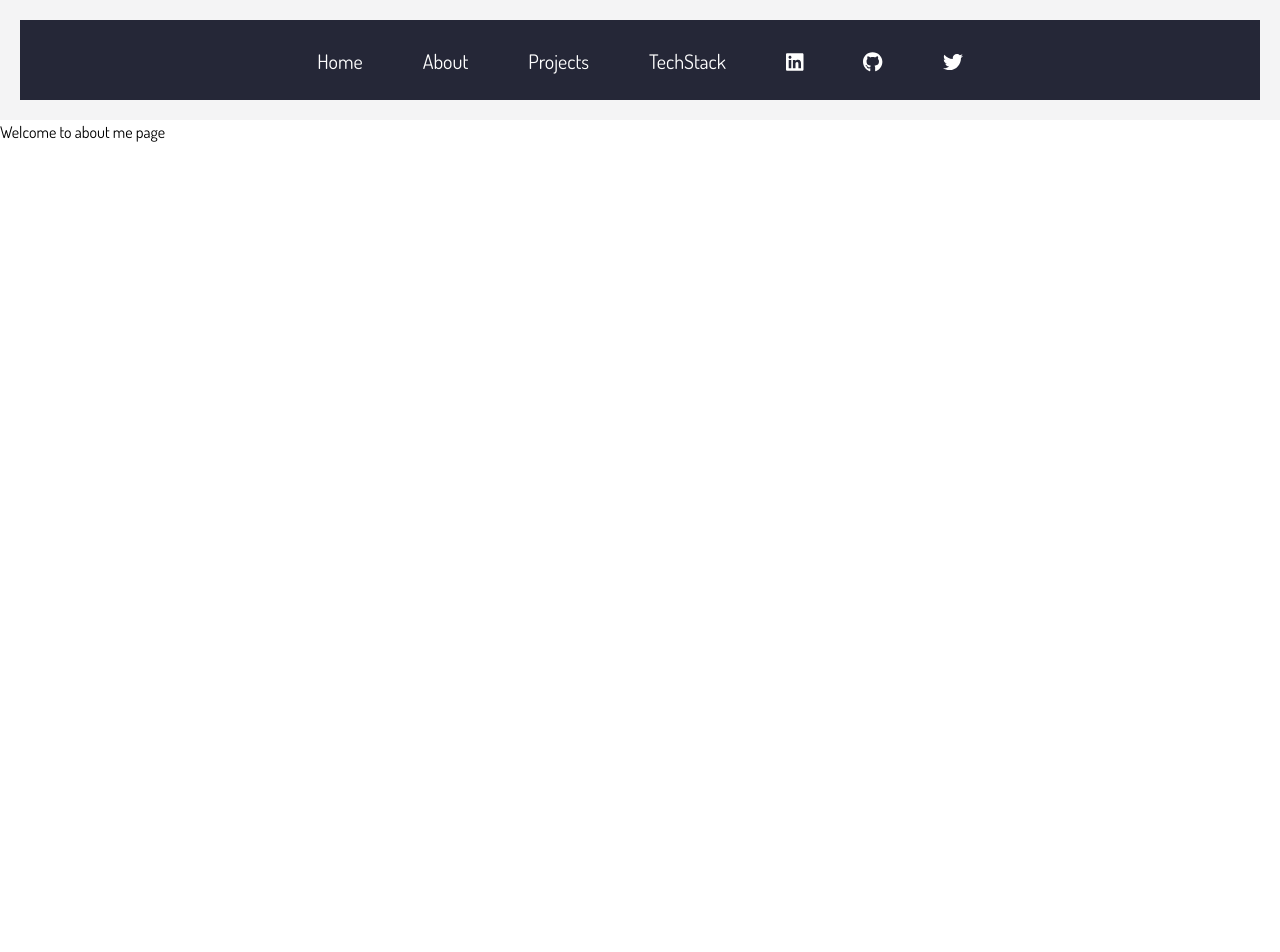
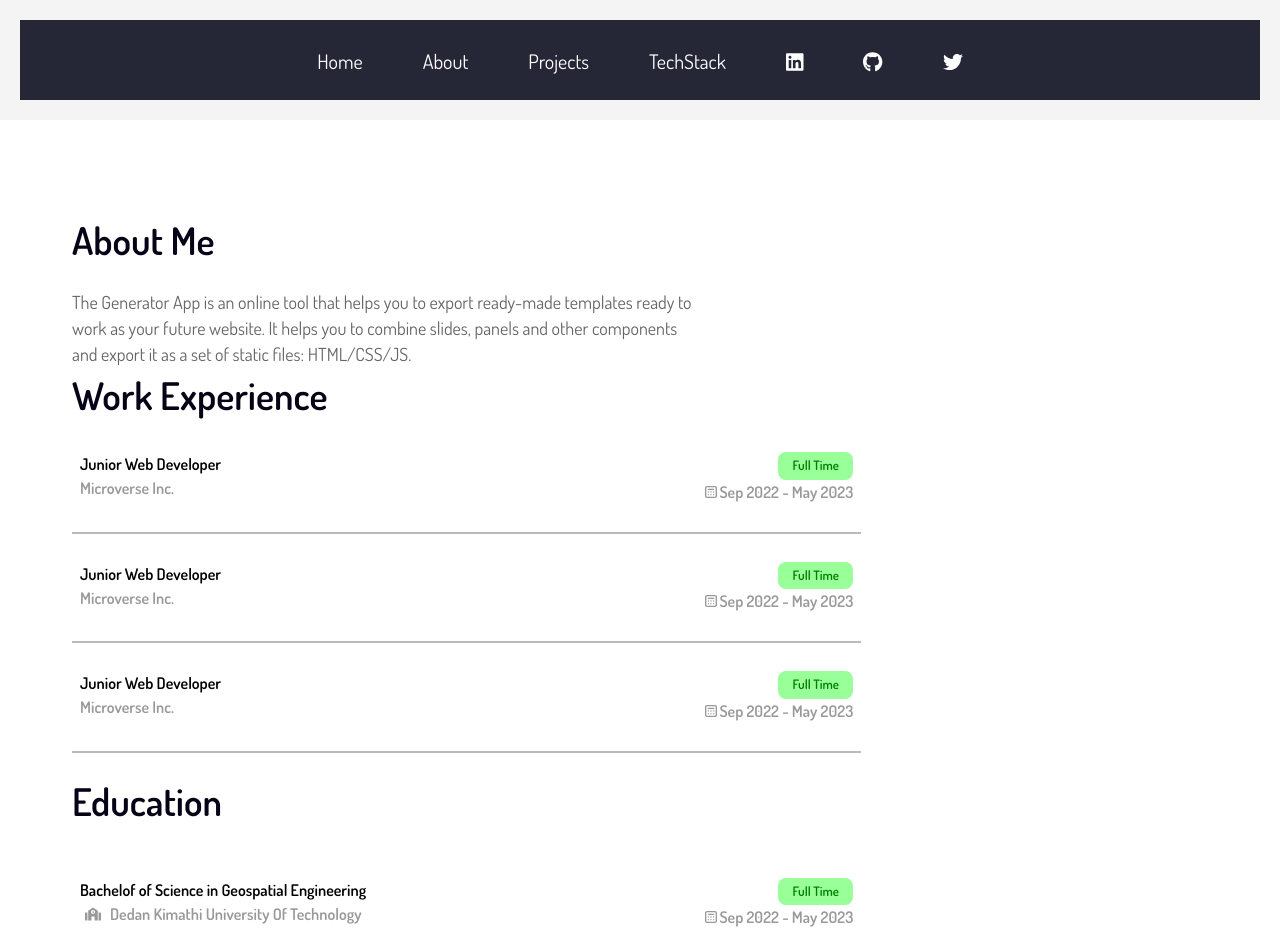
Before and after one commit to kennankole/portfolio, a React (Create React App) app: page /about in a window 1280 px wide. Shown: the top 952 px of the page. Before the commit the page ends 800 px from the top, so only its background shows below. Built offline with nearby package versions, Linux system fonts and the light colour scheme.

Commit message:
Created the about me component Styled the about me component

```diff
--- /dev/null
+++ b/src/features/about/About.css
@@ -0,0 +1,32 @@
+.about-para {
+  font-weight: 400;
+  font-size: 18px;
+  line-height: 26px;
+  color: #666;
+}
+
+.work-titles {
+  border-bottom: 2px solid rgb(187, 185, 185);
+}
+
+.about-education,
+.title,
+.about-work {
+  font-size: 38px;
+}
+
+p {
+  color: #999;
+}
+
+h1 {
+  color: #070317;
+}
+
+span {
+  background: #9f9;
+  border-radius: 8px;
+  font-size: 13px;
+  color: #008000;
+  font-weight: 700;
+}
--- a/src/features/about/About.js
+++ b/src/features/about/About.js
@@ -1,6 +1,99 @@
+import { CgCalendarDates } from 'react-icons/cg';
+import { FaSchool } from 'react-icons/fa';
+import './About.css';
+
 const About = () => (
-  <div>
-    <h2>Welcome to about me page</h2>
-  </div>
+  <section className="flex justify-start p-10 m-8 w-5/6 about-me-section ">
+    <div className="w-4/5 about-container">
+      <div className=" flex flex-col about-me-text">
+        <h1 className="font-bold py-5 title">About Me</h1>
+        <p className="w-4/5 font-semibold about-para">
+          The Generator App is an online
+          tool that helps you to export
+          ready-made templates ready to
+          work as your future website.
+          It helps you to combine slides,
+          panels and other components and
+          export it as a set of static
+          files: HTML/CSS/JS.
+        </p>
+      </div>
+      <div className=" flex flex-col about-me-work">
+        <h1 className="font-bold font-semibold about-work">Work Experience</h1>
+        <div className="flex flex-col work-harts">
+          <div className="flex justify-between py-5 work-titles">
+            <div className="p-2 job-title">
+              <h3 className="font-semibold">Junior Web Developer</h3>
+              <p className="font-semibold">Microverse Inc.</p>
+            </div>
+            <div className="p-2 date">
+              <div className="flex flex justify-end">
+                <span className="font-semibold w-1/2 flex justify-center py-1">Full Time</span>
+              </div>
+              <p className="flex items-center justify-around font-semibold">
+                <CgCalendarDates />
+                Sep 2022 - May 2023
+
+              </p>
+            </div>
+          </div>
+          <div className="flex justify-between py-5 work-titles">
+            <div className="p-2 job-title">
+              <h3 className="font-semibold">Junior Web Developer</h3>
+              <p className="font-semibold">Microverse Inc.</p>
+            </div>
+            <div className="p-2 date">
+              <div className="flex flex justify-end">
+                <span className="font-semibold w-1/2 flex justify-center py-1">Full Time</span>
+              </div>
+              <p className="flex items-center justify-around font-semibold">
+                <CgCalendarDates />
+                Sep 2022 - May 2023
+
+              </p>
+            </div>
+          </div>
+          <div className="flex justify-between py-5 work-titles">
+            <div className="p-2 job-title">
+              <h3 className="font-semibold">Junior Web Developer</h3>
+              <p className="font-semibold">Microverse Inc.</p>
+            </div>
+            <div className="p-2 date">
+              <div className="flex flex justify-end">
+                <span className="font-semibold w-1/2 flex justify-center py-1">Full Time</span>
+              </div>
+              <p className="flex items-center justify-around font-semibold">
+                <CgCalendarDates />
+                Sep 2022 - May 2023
+
+              </p>
+            </div>
+          </div>
+        </div>
+      </div>
+      <div className="flex flex-col about-me-education">
+        <h1 className="font-bold py-5 font-semibold about-education">Education</h1>
+        <div className="flex justify-between py-5 work-titles">
+          <div className="p-2 font-semibold education-title">
+            <h3 className="font-semibold">Bachelof of Science in Geospatial Engineering</h3>
+            <p className="flex items-center justify-around font-semibold">
+              <FaSchool />
+              Dedan Kimathi University Of Technology
+            </p>
+          </div>
+          <div className="p-2 date font-semibold">
+            <div className="flex flex justify-end">
+              <span className="font-semibold w-1/2 flex justify-center py-1">Full Time</span>
+            </div>
+            <p className="flex items-center justify-around">
+              <CgCalendarDates />
+              Sep 2022 - May 2023
+
+            </p>
+          </div>
+        </div>
+      </div>
+    </div>
+  </section>
 );
 export default About;
```
